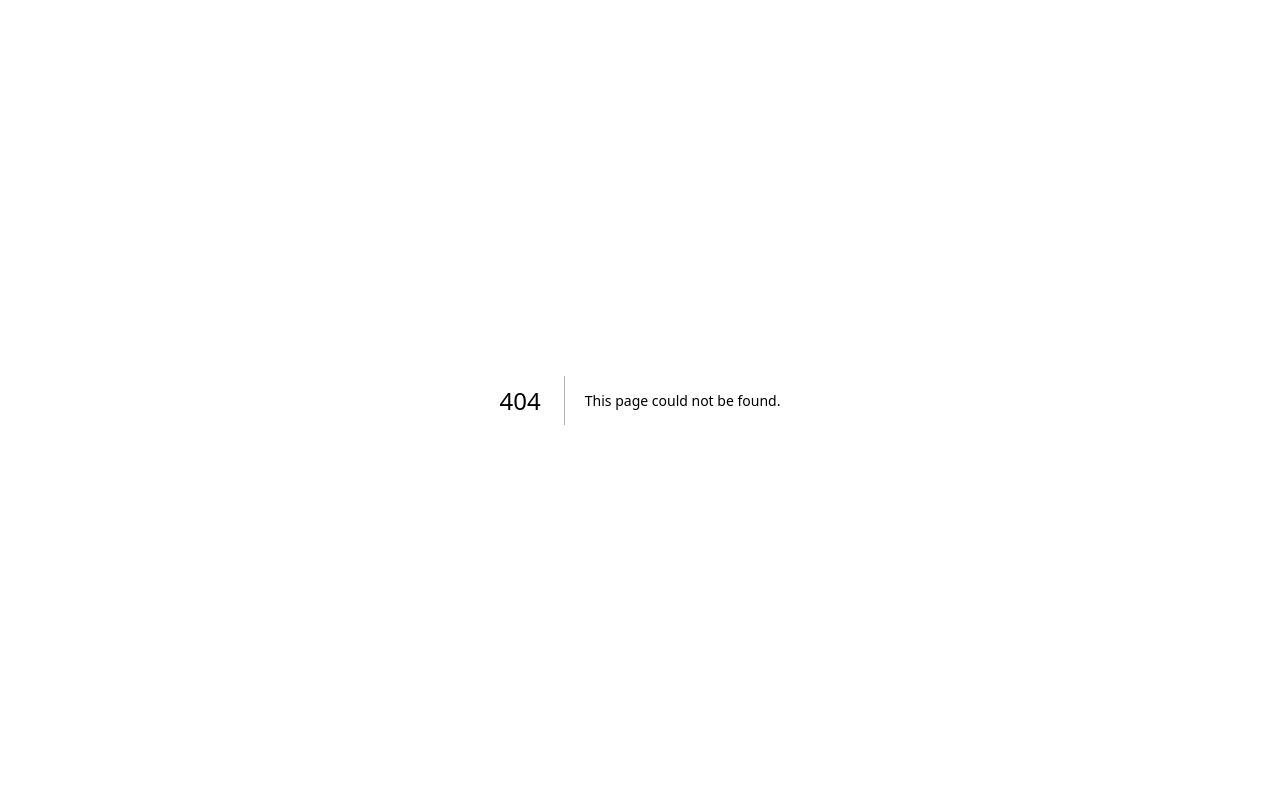
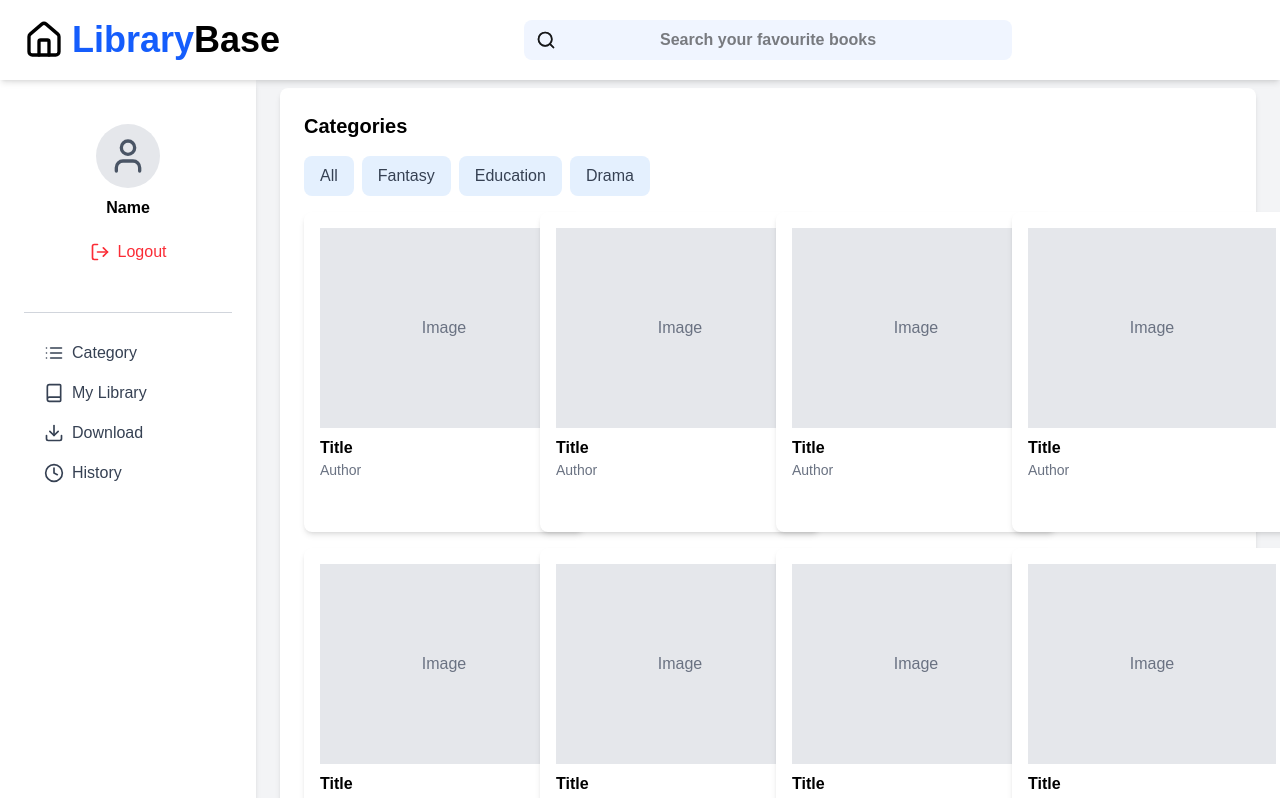
Before and after one commit to franvinkus/LibraryBase-frontend, a Next.js app: page /page/category in a window 1280 px wide. Before the commit this address had no page. Shown: the top 798 px of the page. Built offline with nearby package versions, Linux system fonts and the light colour scheme.

Commit message:
add page category and fix error

```diff
--- a/package.json
+++ b/package.json
@@ -20,9 +20,11 @@
     "@types/node": "^20",
     "@types/react": "^19",
     "@types/react-dom": "^19",
+    "autoprefixer": "^10.4.21",
     "eslint": "^9",
     "eslint-config-next": "15.2.3",
-    "tailwindcss": "^4",
+    "postcss": "^8.5.3",
+    "tailwindcss": "^4.0.14",
     "typescript": "^5"
   }
 }
--- a/src/app/components/BookCard/BookCard.tsx
+++ b/src/app/components/BookCard/BookCard.tsx
@@ -0,0 +1,13 @@
+const BookCard = () => {
+  return (
+    <div className="w-70 h-80 bg-white p-4 shadow-md rounded-lg">
+      <div className="w-full h-50 bg-gray-200  flex items-center justify-center">
+        <span className="text-gray-500">Image</span>
+      </div>
+      <h2 className="font-semibold mt-2 text-black">Title</h2>
+      <p className="text-gray-500 text-sm">Author</p>
+    </div>
+  );
+};
+
+export default BookCard;
--- a/src/app/components/CustomButton/LogInButton.tsx
+++ b/src/app/components/CustomButton/LogInButton.tsx
@@ -1,13 +1,12 @@
 import React from "react";
-import styles from "./CustomButton.module.css";
 
-interface LogInButton {
+interface LogInButtonProps {
   onClick?: () => void;
 }
 
-const LogInButton = ({ onClick }: LogInButton) => {
+const LogInButton: React.FC<LogInButtonProps> = ({ onClick }) => {
   return (
-    <button onClick={onClick} className={styles["LogIn-Button"]}>
+    <button onClick={onClick} className="px-6 py-2 border-4 border-black rounded-full text-lg text-black transition transform hover:bg-blue-600 hover:text-white hover:border-blue-600 hover:scale-110">
       Login
     </button>
   );
--- a/src/app/components/CustomButton/SignUp.tsx
+++ b/src/app/components/CustomButton/SignUp.tsx
@@ -7,7 +7,7 @@ interface SignUpButton {
 
 const SignUpButton = ({ onClick }: SignUpButton) => {
   return (
-    <button onClick={onClick} className={styles["LogIn-Button"]}>
+    <button onClick={onClick} className="px-6 py-2 border-4 border-black rounded-full text-lg text-black transition transform hover:bg-blue-600 hover:text-white hover:border-blue-600 hover:scale-110">
       Sign Up
     </button>
   );
--- a/src/app/components/Navbar/navbar.tsx
+++ b/src/app/components/Navbar/navbar.tsx
@@ -1,17 +1,26 @@
+"use client";
 import { Search } from "lucide-react";
+import { Home } from "lucide-react";
+import Link from "next/link";
 
-const Navbar = () => {
+export default function Navbar() {
   return (
-    <nav className="flex justify-between items-center bg-white shadow-md px-6 py-4">
-      <h1 className="text-2xl font-bold text-blue-600">
-        Library<span className="text-black">Base</span>
-      </h1>
-      <div className="relative w-1/3">
-        <input type="text" placeholder="Search your favourite books" className="w-full px-4 py-2 border rounded-lg bg-gray-100 focus:outline-none" />
-        <Search className="absolute top-2 left-2 text-gray-500" size={20} />
+    <nav className="fixed top-0 left-0 w-full h-20 bg-white shadow-md z-50 flex justify-between items-center px-6 ">
+      <Link href="/page/main" className="flex hover:scale-110">
+        <Home size={40} className="text-black " />
+        <h1 className="text-4xl font-bold text-blue-600 ml-2">
+          Library<span className="text-black">Base</span>
+        </h1>
+      </Link>
+      <div className="flex-grow flex justify-center">
+        <div className="relative w-1/2">
+          <div className="absolute inset-0 flex items-center pointer-events-none">
+            <Search className="ml-3 text-gray-500" size={20} />
+          </div>
+          <input type="text" placeholder="Search your favourite books" className="w-full h-10 px-10 py-2 border-white rounded-lg bg-[#F0F5FF] focus:outline-none placeholder:font-semibold placeholder:text-center text-black" />
+          <Search className="absolute top-1/2 left-3 transform -translate-y-1/2" size={20} />
+        </div>
       </div>
     </nav>
   );
-};
-
-export default Navbar;
+}
--- a/src/app/components/Sidebar/Sidebar.tsx
+++ b/src/app/components/Sidebar/Sidebar.tsx
@@ -1,33 +1,43 @@
+"use client";
 import { User, LogOut, Book, Download, Clock, List } from "lucide-react";
 
 const Sidebar = () => {
   return (
-    <aside className="w-64 h-screen bg-white shadow-md p-6 flex flex-col space-y-6">
+    <aside className="w-64 h-screen bg-white shadow-md p-6 mt-20 flex flex-col space-y-10">
       <div className="flex flex-col items-center">
-        <div className="w-16 h-16 bg-gray-200 rounded-full flex items-center justify-center">
+        <div className="w-16 h-16 bg-gray-200 rounded-full flex items-center justify-center mt-5">
           <User size={40} className="text-gray-600" />
         </div>
-        <span className="mt-2 font-semibold">Name</span>
-        <button className="flex items-center text-red-500">
-          <LogOut size={18} className="mr-2" />
-          Logout
+        <span className="mt-2 font-semibold text-black">Name</span>
+        <button className="flex items-center text-red-500 hover:scale-125">
+          <LogOut size={20} className="mr-2 mt mt-5" />
+          <p className="mt-5">Logout</p>
         </button>
       </div>
-      <nav className="flex flex-col space-y-4">
-        <a href="#" className="flex items-center text-gray-700">
-          <List size={18} className="mr-2" />
+
+      <hr className="w-full border-t border-gray-300 my-2" />
+
+      <nav className="flex flex-col space-y-4 mt-5 ml-5">
+        <a href="/page/category" className="flex items-center text-gray-700 hover:text-blue-600 hover:scale-125">
+          <List size={20} className="mr-2 " />
           Category
         </a>
-        <a href="#" className="flex items-center text-gray-700">
-          <Book size={18} className="mr-2" />
+        <a href="#" className="flex items-center text-gray-700 hover:text-blue-600 hover:scale-125">
+          <Book size={20} className="mr-2" />
           My Library
         </a>
-        <a href="#" className="flex items-center text-gray-700">
-          <Download size={18} className="mr-2" />
+        <a
+          href="#"
+          className="flex items-center text-gray-700 hover:text-blue-600 hover:scale-125"
+          onClick={() => {
+            alert("Download button clicked!");
+          }}
+        >
+          <Download size={20} className="mr-2" />
           Download
         </a>
-        <a href="#" className="flex items-center text-gray-700">
-          <Clock size={18} className="mr-2" />
+        <a href="#" className="flex items-center text-gray-700 hover:text-blue-600 hover:scale-125">
+          <Clock size={20} className="mr-2" />
           History
         </a>
       </nav>
--- a/src/app/globals.css
+++ b/src/app/globals.css
@@ -17,7 +17,7 @@
 
 @media (prefers-color-scheme: dark) {
   :root {
-    --background: #ffffff;
+    --background: #F2F4F7;
     --foreground: #ededed;
   }
 }
--- a/src/app/page.tsx
+++ b/src/app/page.tsx
@@ -1,20 +1,19 @@
 "use client";
 import Image from "next/image";
 import { Home } from "lucide-react";
-import Link from "next/link";
-import React from "react";
 import { useRouter } from "next/navigation";
 import SignUpButton from "./components/CustomButton/SignUp";
 import LogInButton from "./components/CustomButton/LogInButton";
 
 export default function HomePage() {
   const router = useRouter();
+
   return (
-    <div className="h-screen flex">
+    <div className="h-screen flex flex-col md:flex-row bg-white ">
       {/* Bagian Kiri - Logo dan Tombol */}
-      <div className="w-1/2 flex flex-col justify-center items-center bg-white relative z-10">
+      <div className="w-full md:w-1/2 h-screen flex flex-col items-center justify-center bg-white relative z-10">
         {/* Logo */}
-        <div className="flex items-center space-x-2 absolute top-6 left-6">
+        <div className="absolute top-6 left-6 flex items-center space-x-2">
           <Home className="w-8 h-8 text-black" />
           <h1 className="text-2xl font-bold">
             <span className="text-blue-600">Library</span>
@@ -22,21 +21,17 @@ export default function HomePage() {
           </h1>
         </div>
 
-        {/* Tombol Login & Sign Up */}
+        {/* Tombol Login & Sign Up (Tengah Layar) */}
         <div className="flex items-center space-x-4">
           <LogInButton onClick={() => router.push("/page/login")} />
-          <span className="text-5xl  text-black ">/</span>
+          <span className="text-5xl text-black">/</span>
           <SignUpButton onClick={() => router.push("/page/register")} />
         </div>
       </div>
-      <div className="w-1/2 relative">
-        <div className="absolute inset-0 bg-white rounded-full h-full w-3/4 left-[-10%] top-1/2 transform -translate-y-1/2 z-0"></div>
-        <Image
-          src="/img/library.png" // Ganti dengan gambar yang diunggah
-          alt="Library Books"
-          layout="fill"
-        />
-        {/* Bagian Kanan - Gambar Rak Buku */}
+
+      {/* Bagian Kanan - Gambar (Disembunyikan di ≤ 768px) */}
+      <div className="w-1/2 h-screen relative hidden md:block">
+        <Image src="/img/library.png" alt="Library Books" layout="fill" />
       </div>
     </div>
   );
--- /dev/null
+++ b/src/app/page/category/page.tsx
@@ -0,0 +1,52 @@
+import Navbar from "@/app/components/Navbar/navbar";
+import Sidebar from "@/app/components/Sidebar/Sidebar";
+import BookCard from "@/app/components/BookCard/BookCard";
+
+export default function Category() {
+  return (
+    <div className="flex h-screen bg-gray-100">
+      <Sidebar />
+
+      {/* Main Content */}
+      <main className="flex-1 p-6 pt-16">
+        <Navbar />
+
+        {/* Categories Section */}
+        <section className="mt-6">
+          <div className="bg-white p-6 rounded-lg shadow-md w-full">
+            <h2 className="text-xl font-bold text-black">Categories</h2>
+
+            {/* Category Buttons */}
+            <div className="flex flex-wrap gap-2 mt-4">
+              {["All", "Fantasy", "Education", "Drama"].map((category) => (
+                <button key={category} className="px-4 py-2 bg-[#E4F0FE] text-gray-700 rounded-lg hover:bg-blue-600 hover:text-white">
+                  {category}
+                </button>
+              ))}
+            </div>
+
+            {/* Book Card Grid */}
+            <div className="grid grid-cols-2 md:grid-cols-3 lg:grid-cols-4 gap-4 mt-4">
+              <BookCard />
+              <BookCard />
+              <BookCard />
+              <BookCard />
+              <BookCard />
+              <BookCard />
+              <BookCard />
+              <BookCard />
+              <BookCard />
+              <BookCard />
+              <BookCard />
+              <BookCard />
+              <BookCard />
+              <BookCard />
+              <BookCard />
+              <BookCard />
+            </div>
+          </div>
+        </section>
+      </main>
+    </div>
+  );
+}
--- a/src/app/page/main/page.tsx
+++ b/src/app/page/main/page.tsx
@@ -1,49 +1,68 @@
+"use client";
 import Navbar from "@/app/components/Navbar/navbar";
 import Sidebar from "@/app/components/Sidebar/Sidebar";
-// import BookCard from "@/components/BookCard";
+import BookCard from "@/app/components/BookCard/BookCard";
+import { useRouter } from "next/navigation"; // ✅ Gunakan next/navigation
 
 export default function Home() {
+  const router = useRouter();
+
   return (
     <div className="flex">
-      {/* Sidebar */}
       <Sidebar />
-
-      {/* Main Content */}
-      <main className="flex-1 bg-gray-100 p-6">
+      <main className="flex-1 bg-gray-100 p-6 pt-20">
         <Navbar />
 
         {/* Recommended Section */}
         <section className="mt-6">
+          <div className="bg-white p-6 rounded-lg w-full">
             <div className="flex justify-between items-center">
-            <h2 className="text-xl font-bold">Recommended</h2>
-            <button className="text-blue-600">See All &gt;</button>
+              <h2 className="text-xl font-bold text-black">Recommended</h2>
+              <button className="px-4 py-2 bg-[#E4F0FE] text-[#133EB7] rounded-lg hover:bg-blue-600 hover:text-white" onClick={() => router.push("/page/main")}>
+                See All &gt;
+              </button>
             </div>
-          <div className="flex space-x-4 mt-4">
-            {/* <BookCard />
+            <div className="flex space-x-7 mt-4">
               <BookCard />
               <BookCard />
-            <BookCard /> */}
+              <BookCard />
+              <BookCard />
+              <BookCard />
+            </div>
           </div>
         </section>
 
         {/* Categories Section */}
         <section className="mt-6">
+          <div className="bg-white p-6 rounded-lg w-full">
             <div className="flex justify-between items-center">
-            <h2 className="text-xl font-bold">Categories</h2>
-            <button className="text-blue-600">See All &gt;</button>
+              <h2 className="text-xl font-bold text-black">Categories</h2>
+              <button className="px-4 py-2 bg-[#E4F0FE] text-[#133EB7] rounded-lg hover:bg-blue-600 hover:text-white" onClick={() => router.push("/page/category")}>
+                See All &gt;
+              </button>
             </div>
             <div className="flex space-x-2 mt-4">
-            <button className="px-4 py-2 bg-blue-600 text-white rounded-lg">All</button>
-            <button className="px-4 py-2 bg-gray-200 text-gray-700 rounded-lg">Fantasy</button>
-            <button className="px-4 py-2 bg-gray-200 text-gray-700 rounded-lg">Education</button>
-            <button className="px-4 py-2 bg-gray-200 text-gray-700 rounded-lg">Drama</button>
+              <button className="px-4 py-2 bg-[#E4F0FE] text-gray-700 rounded-lg hover:bg-blue-600 hover:text-white" onClick={() => router.push("/page/main")}>
+                All
+              </button>
+              <button className="px-4 py-2 bg-[#E4F0FE] text-gray-700 rounded-lg hover:bg-blue-600 hover:text-white" onClick={() => router.push("/page/category/fantasy")}>
+                Fantasy
+              </button>
+              <button className="px-4 py-2 bg-[#E4F0FE] text-gray-700 rounded-lg hover:bg-blue-600 hover:text-white" onClick={() => router.push("/page/category/education")}>
+                Education
+              </button>
+              <button className="px-4 py-2 bg-[#E4F0FE] text-gray-700 rounded-lg hover:bg-blue-600 hover:text-white" onClick={() => router.push("/page/category/drama")}>
+                Drama
+              </button>
             </div>
 
-          <div className="flex space-x-4 mt-4">
-            {/* <BookCard />
+            <div className="flex space-x-7 mt-4">
               <BookCard />
               <BookCard />
-            <BookCard /> */}
+              <BookCard />
+              <BookCard />
+              <BookCard />
+            </div>
           </div>
         </section>
       </main>
--- /dev/null
+++ b/tailwind.config.js
@@ -0,0 +1,14 @@
+
+module.exports = {
+  theme: {
+    extend: {
+      width: {
+        "screen-xl": "1440px",
+      },
+      height: {
+        "screen-custom": "1225px",
+      },
+    },
+  },
+  plugins: [],
+};
```
Also changed, not shown: src/app/components/Navbar/navbar.module.css (deleted), 1 other file (tests, documents, lock files or other folders). Lines whose indentation alone changed are shown as unchanged.
